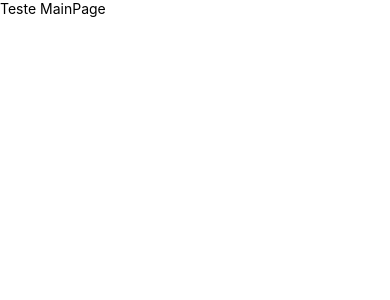
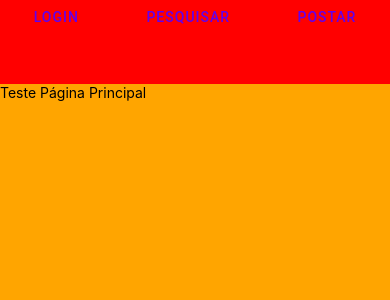
Before and after one commit to ICEI-PUC-Minas-PMV-ADS/pmv-ads-2022-1-e3-proj-mov-t3-100-ingredientes, a React Native app in the folder src/: screen / in a window 390 px wide. Shown: the top 300 px of the page. Built offline with nearby package versions, Linux system fonts and the light colour scheme.

Commit message:
Inicio header

```diff
--- /dev/null
+++ b/src/components/HeaderComponent.js
@@ -0,0 +1,27 @@
+import { Button } from 'react-native-paper';
+import { StyleSheet } from 'react-native';
+import { View } from 'react-native';
+
+const HeaderComponent = () => {
+  return (
+    <View style={Styles.Header}>
+      <Button mode="text">Login</Button>
+      <Button mode="text">Pesquisar</Button>
+      <Button mode="text">Postar</Button>
+    </View>
+  );
+}
+
+const Styles = StyleSheet.create({
+    Header: {
+       backgroundColor: 'red',
+       flex: 1,
+       flexDirection: 'row',
+       justifyContent: 'space-around'
+    },
+    HeaderButton:{
+
+    }
+});
+
+export default HeaderComponent;
--- a/src/package.json
+++ b/src/package.json
@@ -15,6 +15,7 @@
     "react": "17.0.1",
     "react-dom": "17.0.1",
     "react-native": "0.64.3",
+    "react-native-paper": "^4.12.0",
     "react-native-web": "0.17.1"
   },
   "devDependencies": {
--- a/src/pages/MainPage.js
+++ b/src/pages/MainPage.js
@@ -1,9 +1,15 @@
 import { View, Text } from 'react-native';
-import stylesMainPage from '../styles/StylesMainPage';
+import StylesMainPage from '../styles/StylesMainPage';
+import HeaderComponent from '../components/HeaderComponent'
 
 const MainPage = () => {
   return (
-      <Text>Teste MainPage</Text>
+    <>
+    <HeaderComponent></HeaderComponent>
+    <View style={StylesMainPage.Body}>
+      <Text>Teste Página Principal</Text>
+    </View>
+    </>
   );
 }
 
--- a/src/styles/StylesMainPage.js
+++ b/src/styles/StylesMainPage.js
@@ -4,8 +4,12 @@ const StylesMainPage = StyleSheet.create({
  Tela: {
     flex:1,
     alignItems:'center',
-    backgroundColor: '#52555',
- }
+    backgroundColor: '#555',
+ },
+ Body: {
+   backgroundColor: 'orange',
+   flex: 9
+}
 });
 
 export default StylesMainPage;
```
Also changed, not shown: 1 other file (tests, documents, lock files or other folders).
